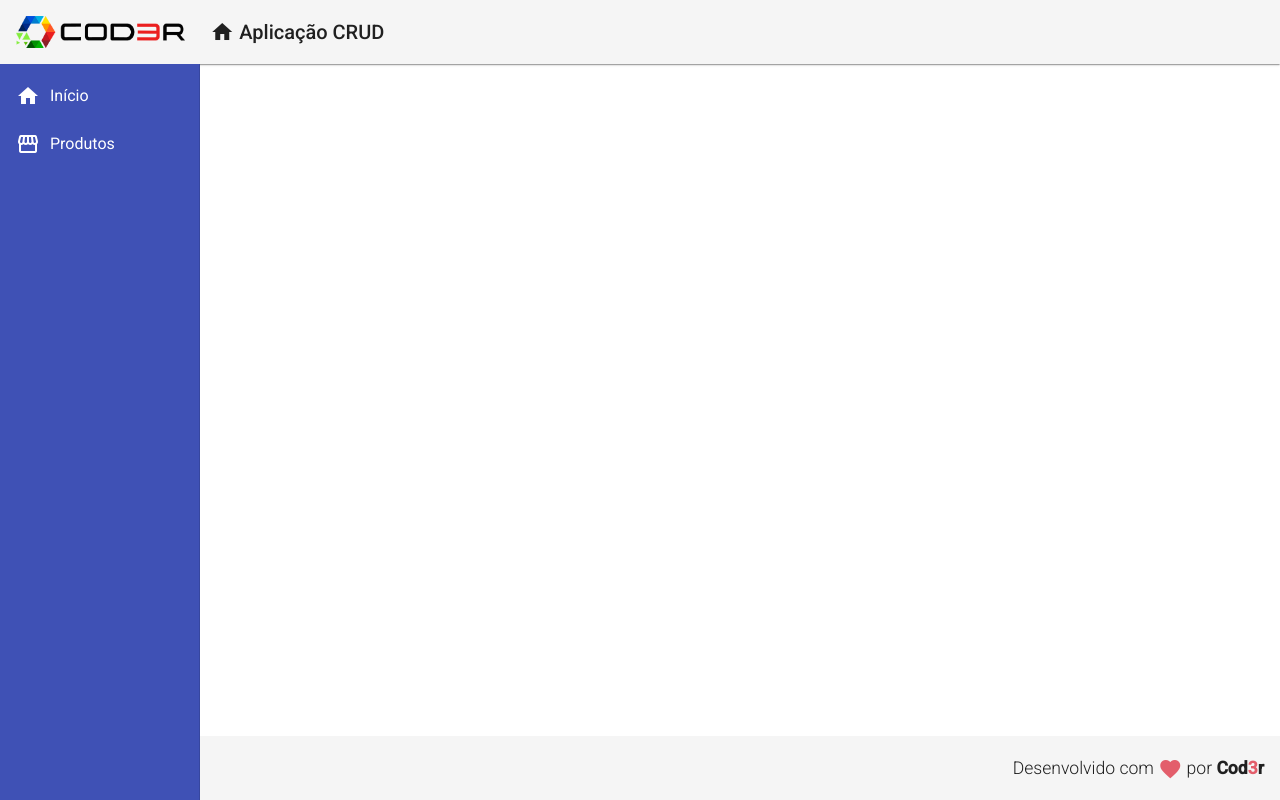
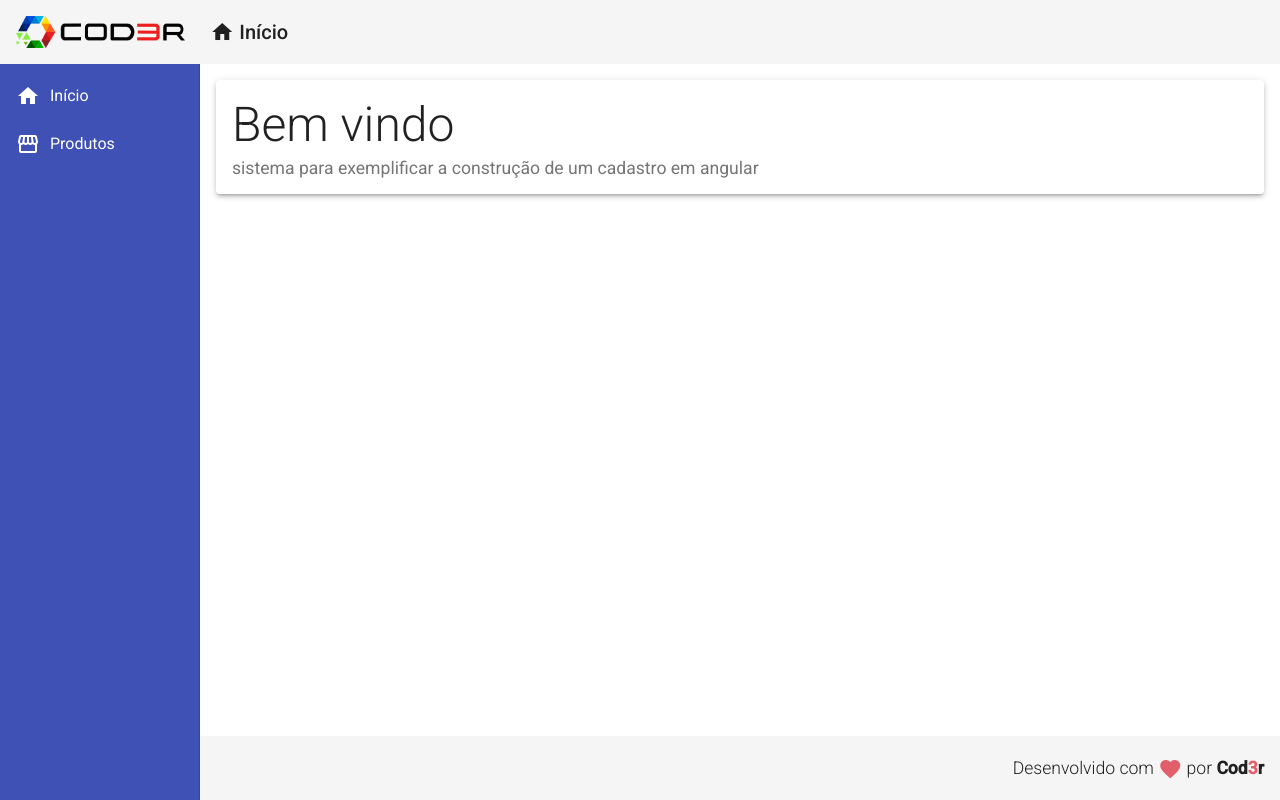
Before and after one commit to russo97/Angular9Crud, an Angular app in the folder frontend/: page / in a window 1280 px wide. Built offline with nearby package versions, Linux system fonts and the light colour scheme.

Commit message:
criação da view HOME

```diff
--- a/frontend/src/app/app.module.ts
+++ b/frontend/src/app/app.module.ts
@@ -6,12 +6,14 @@ import { BrowserAnimationsModule } from '@angular/platform-browser/animations';
 
 import { MatListModule } from '@angular/material/list';
 import { MatSidenavModule } from '@angular/material/sidenav';
+import { MatCardModule } from '@angular/material/card';
 
 import { AppRoutingModule } from './app-routing.module';
 import { AppComponent } from './app.component';
 import { HeaderComponent } from './components/template/header/header.component';
 import { FooterComponent } from './components/template/footer/footer.component';
 import { NavComponent } from './components/template/nav/nav.component';
+import { HomeComponent } from './views/home/home.component';
 
 
 @NgModule({
@@ -19,11 +21,13 @@ import { NavComponent } from './components/template/nav/nav.component';
     AppComponent,
     HeaderComponent,
     FooterComponent,
-    NavComponent
+    NavComponent,
+    HomeComponent
   ],
   imports: [
     MatListModule,
     BrowserModule,
+    MatCardModule,
     AppRoutingModule,
     MatToolbarModule,
     MatSidenavModule,
--- a/frontend/src/app/components/template/header/header.component.html
+++ b/frontend/src/app/components/template/header/header.component.html
@@ -10,7 +10,7 @@
             <i class="material-icons">
                 home
             </i>
-            Aplicação CRUD
+            Início
         </a>
     </span>
 </mat-toolbar>
--- a/frontend/src/app/components/template/nav/nav.component.css
+++ b/frontend/src/app/components/template/nav/nav.component.css
@@ -10,3 +10,8 @@
 .sidenav i {
     padding-right: 10px;
 }
+
+.content {
+    padding: 16px;
+    background-color: #fff;
+}
--- a/frontend/src/app/components/template/nav/nav.component.html
+++ b/frontend/src/app/components/template/nav/nav.component.html
@@ -11,4 +11,7 @@
             </a>
         </mat-nav-list>
     </mat-sidenav>
+    <mat-sidenav-content class="content">
+        <app-home></app-home>
+    </mat-sidenav-content>
 </mat-sidenav-container>
--- /dev/null
+++ b/frontend/src/app/views/home/home.component.css
@@ -0,0 +1,9 @@
+.home .title {
+    font-size: 3rem;
+    font-weight: 300;
+    line-height: 1.2;
+}
+
+.home .subtitle {
+    font-size: 1.1rem;
+}
--- /dev/null
+++ b/frontend/src/app/views/home/home.component.html
@@ -0,0 +1,6 @@
+<mat-card class="home mat-elevation-z3">
+    <mat-card-title class="title">Bem vindo</mat-card-title>
+    <mat-card-subtitle class="subtitle">
+        sistema para exemplificar a construção de um cadastro em angular
+    </mat-card-subtitle>
+</mat-card>
--- /dev/null
+++ b/frontend/src/app/views/home/home.component.ts
@@ -0,0 +1,15 @@
+import { Component, OnInit } from '@angular/core';
+
+@Component({
+  selector: 'app-home',
+  templateUrl: './home.component.html',
+  styleUrls: ['./home.component.css']
+})
+export class HomeComponent implements OnInit {
+
+  constructor() { }
+
+  ngOnInit(): void {
+  }
+
+}
```
